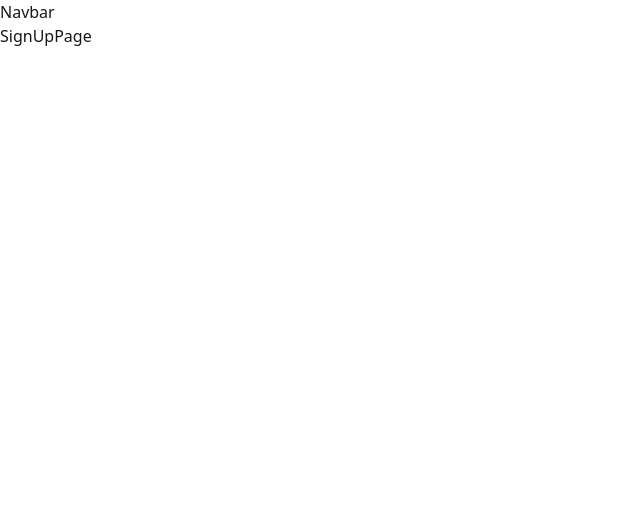
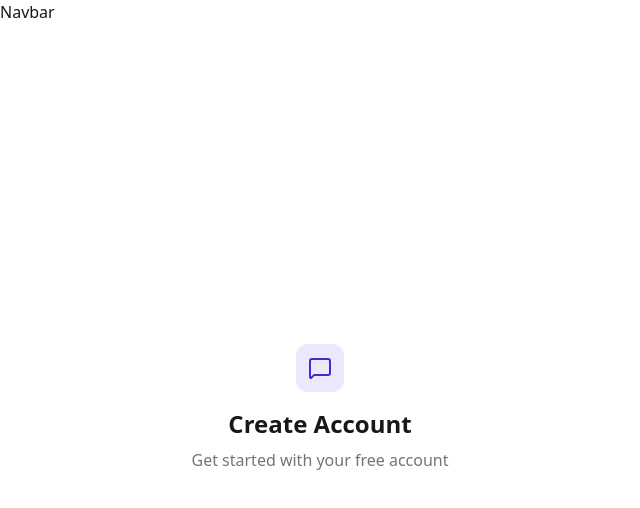
Before and after one commit to serval19/chat-app, a React (Vite) app in the folder frontend/: page /signup in a window 1280 px wide. Shown: the top 508 px of the page, without its empty margins (0-640 px from the left). Built offline with nearby package versions, Linux system fonts and the light colour scheme; no server answers.

Commit message:
function skeleton and initial setup for signup page

```diff
--- a/frontend/src/pages/SignUpPage.jsx
+++ b/frontend/src/pages/SignUpPage.jsx
@@ -1,8 +1,40 @@
 import React from 'react'
+import { useState } from 'react'
+import { useAuthStore } from '../store/useAuthStore'
+import { MessageSquare } from 'lucide-react'
 
 const SignUpPage = () => {
+  const [showPassword,setShowPassword]=useState(false)
+  const [formdata,setFormdata]=useState({
+    fullName: "",
+    email: "",
+    password: ""
+  })
+  const { signup,isSigningUp }=useAuthStore();
+  const validateForm=()=>{}
+  const handleSubmit=(e)=>{
+    e.preventDefault()
+  }
   return (
-    <div>SignUpPage</div>
+    <div className='min-h-screen grid lg:grid-cols-2'>
+      {/* left side */}
+      <div className='flex flex-col justify-center items-center p-6 sm:p-12'>
+          <div className='w-full max-w-md space-y-8'>
+            <div className='text-center mb-8'>
+              <div className='flex flex-col items-center gap-2 group'>
+                <div className='size-12 rounded-xl bg-primary/10 flex items-center justify-center
+                group-hover:bg-primary/20 transition-colors'>
+                  <MessageSquare className="size-6 text-primary" />
+                </div>
+                <h1 className='text-2xl font-bold mt-2'>Create Account</h1>
+                <p className='text-base-content/60'>Get started with your free account</p>
+              </div>
+            </div>
+
+          </div>
+
+      </div>
+    </div>
   )
 }
 
--- a/frontend/src/store/useAuthStore.js
+++ b/frontend/src/store/useAuthStore.js
@@ -22,6 +22,10 @@
             isCheckingAuth: false // Set both at the same time
         })
     }
-    // Remove the finally block completely
-}
-}))
+
+},
+    signup: async(data)=>{
+
+    }
+})
+)
```
